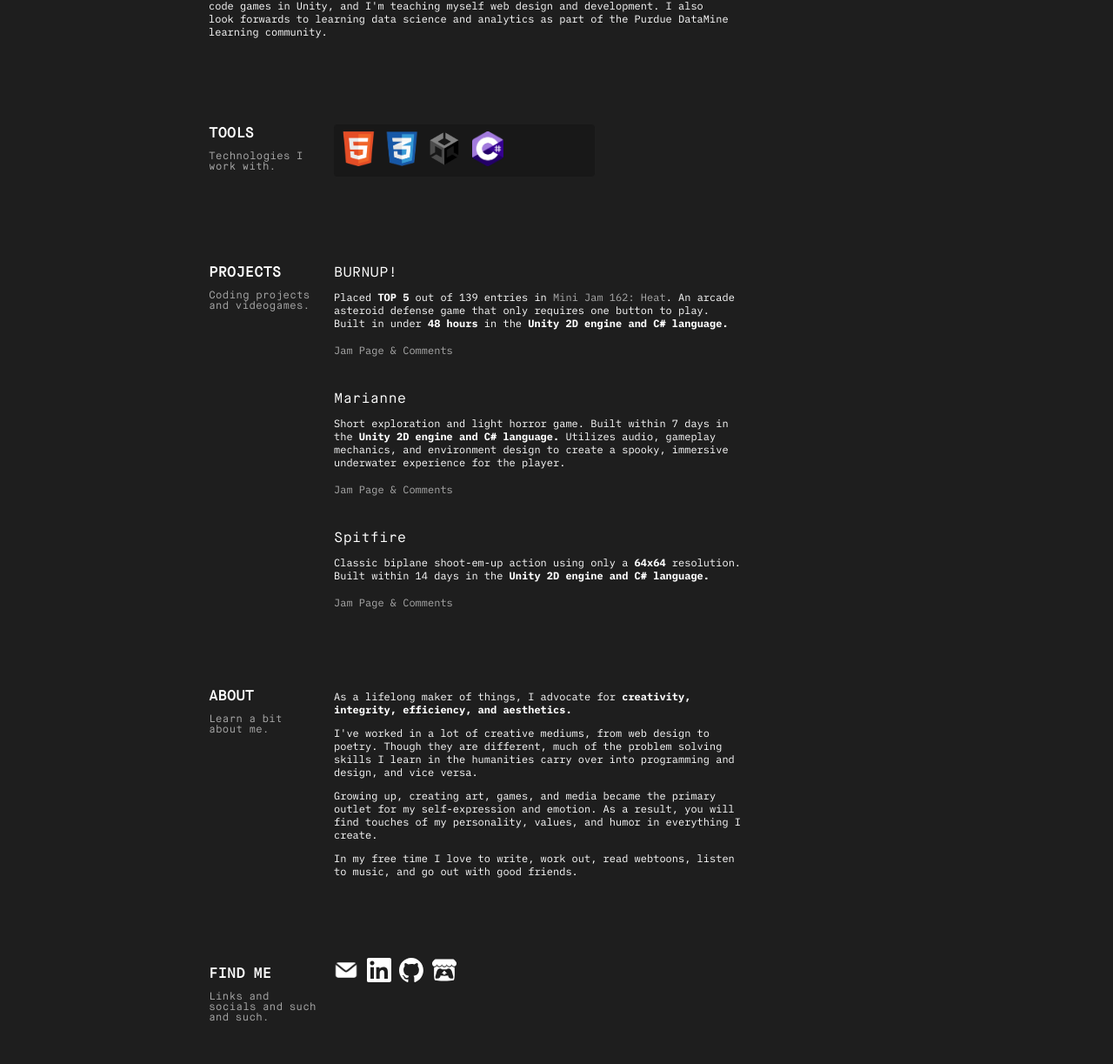
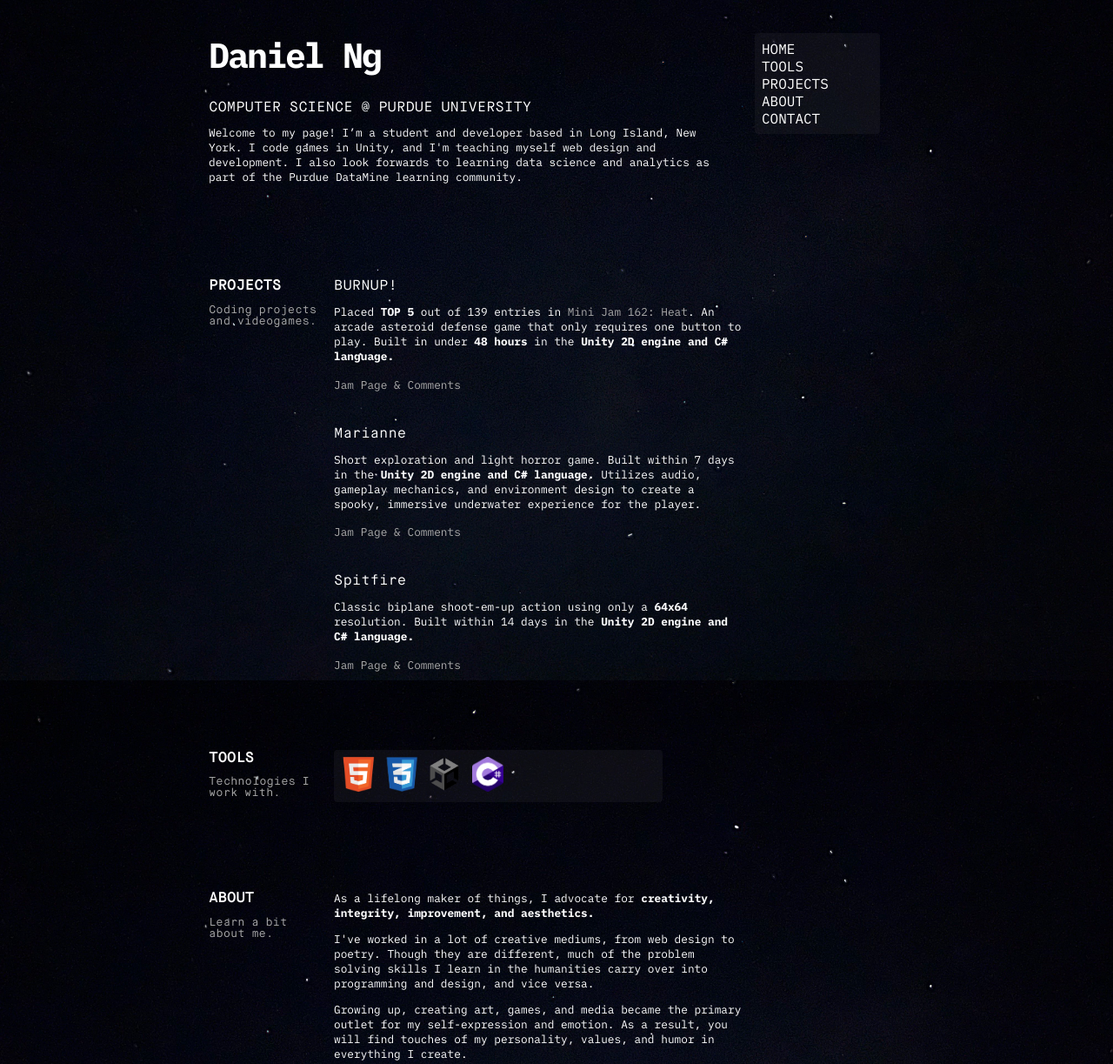
Before and after one commit to ng-daniel/ng-daniel.github.io, a plain HTML site: page index.html in a window 1280 px wide. Shown: the part 178-1401 px from the top of the page at 87% size. Drawn offline with Linux system fonts and the light colour scheme.

Commit message:
wawawawa PARTE DOS!!!?!?!

```diff
--- a/index.html
+++ b/index.html
@@ -11,6 +11,8 @@
 
     <div class="root_margins"></div>
     <div class="container">
+
+
 
         <main class="main_content">
             <header class="header_box">
@@ -37,20 +39,7 @@
                 </nav>
             </header>
 
-            <div id="tools" class="content_box">
-                <div class="content_box_header">
-                    <h1 class="heading">TOOLS</h1>
-                    <p class="subheading">Technologies I work with.</p>
-                </div>
-                <div class="content_box_content">
-                    <article class="coolLink">
-                        <img class="tools_icon" src="Icons/html5.png"/>
-                        <img class="tools_icon" src="Icons/css3.png"/>
-                        <img class="tools_icon" src="Icons/unity.png"/>
-                        <img class="tools_icon" src="Icons/csharp.png"/>
-                    </article>
-                </div>
-            </div>
+
 
             <div id="projects" class="content_box">
                 <div class="content_box_header">
@@ -61,7 +50,7 @@
                     <article class="projects_article">
                         <p class="heading"><a class="whiteToGray" href="https://ingdani.itch.io/burnup" target="_blank">BURNUP!</a></p>
                         <p>
-                            Placed <strong>TOP 5</strong> out of 139 entries in <a href="https://itch.io/jam/mini-jam-162-heat" class="grayToWhite">Mini Jam 162: Heat</a>.
+                            Placed <strong>TOP 5</strong> out of 139 entries in <a href="https://itch.io/jam/mini-jam-162-heat" target="_blank" class="grayToWhite">Mini Jam 162: Heat</a>.
                             An arcade asteroid defense game that only requires one button to play.
                             Built in under <strong>48 hours</strong> in the <strong>Unity 2D engine and C# language.</strong>
                         </p>
@@ -88,6 +77,22 @@
                 </div>
             </div>
 
+            <div id="tools" class="content_box">
+                <div class="content_box_header">
+                    <h1 class="heading">TOOLS</h1>
+                    <p class="subheading">Technologies I work with.</p>
+                </div>
+                <div class="content_box_content">
+                    <article class="coolLink">
+                        <img class="tools_icon" src="Icons/html5.png"/>
+                        <img class="tools_icon" src="Icons/css3.png"/>
+                        <img class="tools_icon" src="Icons/unity.png"/>
+                        <img class="tools_icon" src="Icons/csharp.png"/>
+                    </article>
+                </div>
+            </div>
+
+
             <div id="about" class="content_box">
                 <div class="content_box_header">
                     <h1 class="heading">ABOUT</h1>
@@ -96,7 +101,7 @@
                 <div class="content_box_content">
                     <p>
                         As a lifelong maker of things, I advocate for
-                        <strong>creativity, integrity, efficiency, and aesthetics.</strong>
+                        <strong>creativity, integrity, improvement, and aesthetics.</strong>
                     </p>
                     <p>
                         I've worked in a lot of creative mediums, from web design to poetry. Though they are different,
@@ -116,7 +121,7 @@
             <div id="contact" class="content_box">
                 <div class="content_box_header">
                     <h1 class="heading">FIND ME</h1>
-                    <p class="subheading">Links and socials and such and such.</p>
+                    <p class="subheading"></p>
                 </div>
                 <div class="content_box_content">
                     <a href="mailto:71danielng@gmail.com" target="_blank"><img class="socials_icon" src="Icons/email-icon.png"/></a>
--- a/styles.css
+++ b/styles.css
@@ -14,7 +14,7 @@
 :root{
     --font-xxs: .25rem;
     --font-xs: .5rem;
-    --font-s: .75rem;
+    --font-s: .8rem;
     --font-m: 1rem;
     --font-l: 1.25rem;
     --font-xl: 1.75rem;
@@ -45,6 +45,9 @@
     --white: #ffffff;
     --light-gray: #aaaaaa;
     --blue-blue: #0000ff;
+    --light-beige: #F3EDC8;
+    --dark-beige: #EAD196;
+
 }
 html{
     scroll-behavior: smooth;
@@ -52,6 +55,10 @@ html{
 body{
     font-family: "IA";
     background-color: var(--grey-dark);
+    background-image: url("Images/IMG_3892.jpg");
+    background-size: cover;
+    background-repeat: no-repeat;
+    background-attachment: fixed;
     color: white;
     margin: 0;
 
@@ -70,8 +77,8 @@ body{
     margin: auto;
         margin-left: 0;
         margin-right: 0;
-        margin-top: 0;
-        margin-bottom: var(--margin-xl);
+        margin-top: var(--margin-xxl);
+        margin-bottom: var(--margin-xxl);
     max-width:50rem;
 }
 .main_content{
@@ -145,10 +152,11 @@ body{
 }
 
 .content_box_header{
-    max-width: 8rem;
+    min-width: 8rem;
+    flex:1;
 }
 .content_box_content{
-    flex:1;
+    flex:5;
     min-width: var(--min-text-width);
 }
 
@@ -231,8 +239,11 @@ body{
 
 .coolLink{
     border-radius: 0.25rem;
-    background-color: var(--grey-darker);
+    /*background-color: var(--grey-darker);*/
+    background-color: rgb(45,45,55,0.25);
+
     padding: 8px;
+    background-blend-mode: darken;
 
 }
 
```
Also changed, not shown: Images/IMG_3892.jpg (added).
